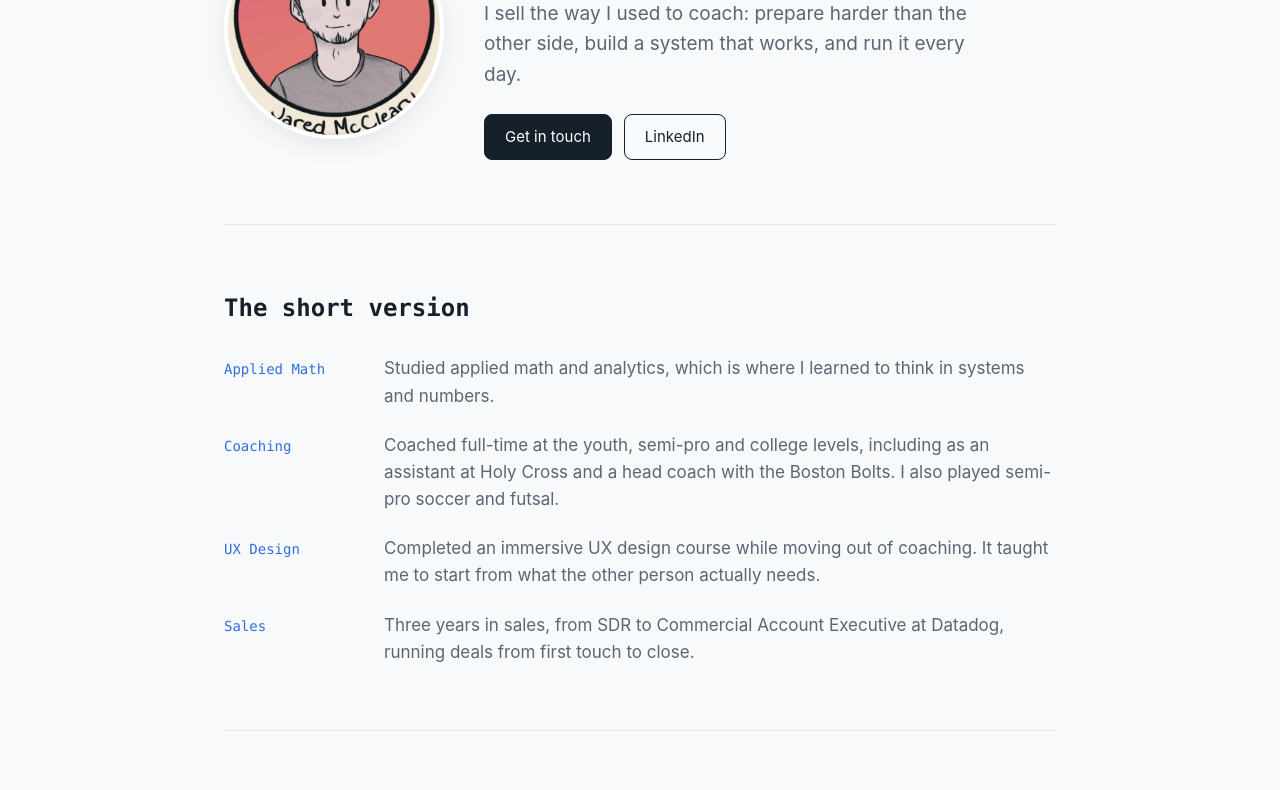
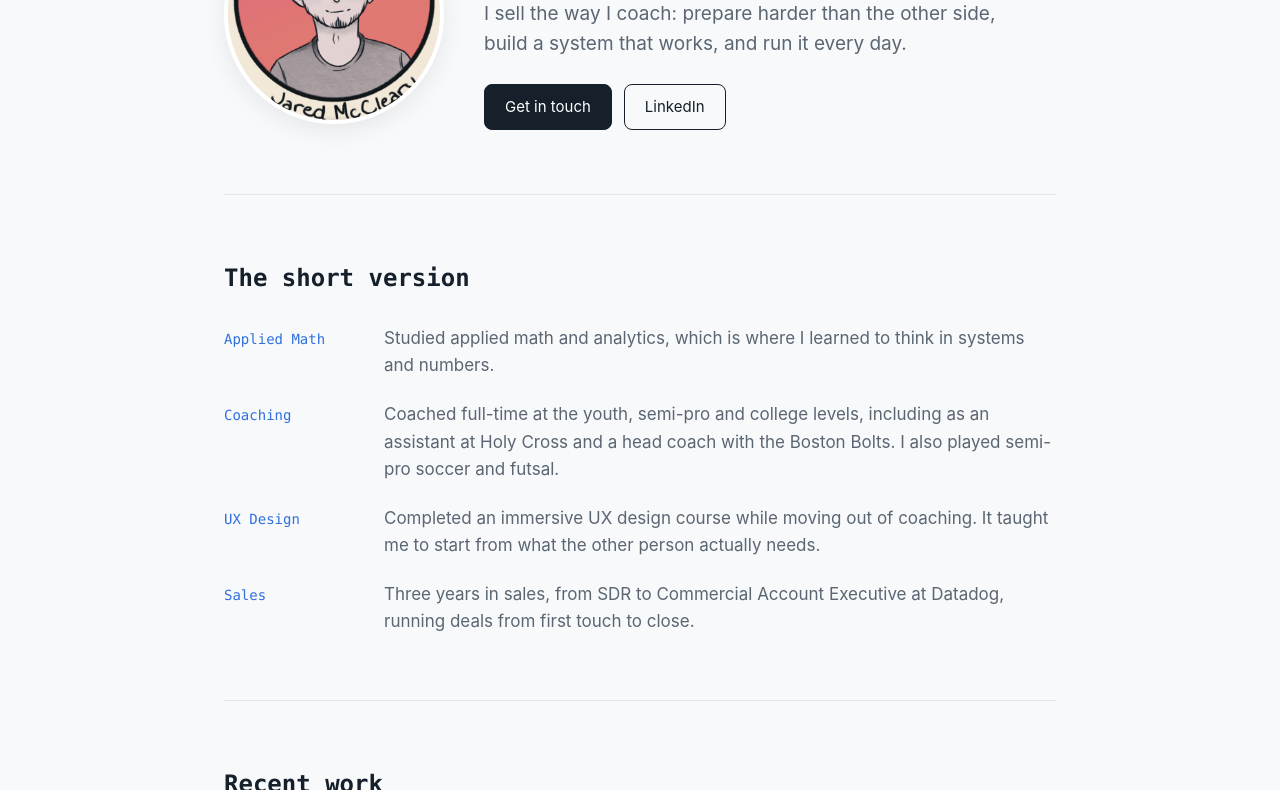
Before and after one commit to jmcclea5/jmcclea5.github.io, a plain HTML site: page index.html in a window 1280 px wide. Shown: the part 231-1021 px from the top of the page. Drawn offline with Linux system fonts and the light colour scheme.

Commit message:
Update index.html

```diff
--- a/index.html
+++ b/index.html
@@ -31,7 +31,7 @@
         <p class="eyebrow">Account Executive · Coach · Builder</p>
         <h1>Jared McCleary</h1>
         <p class="lede">
-          I sell the way I used to coach: prepare harder than the other side,
+          I sell the way I coach: prepare harder than the other side,
           build a system that works, and run it every day.
         </p>
         <div class="hero-actions">
```
